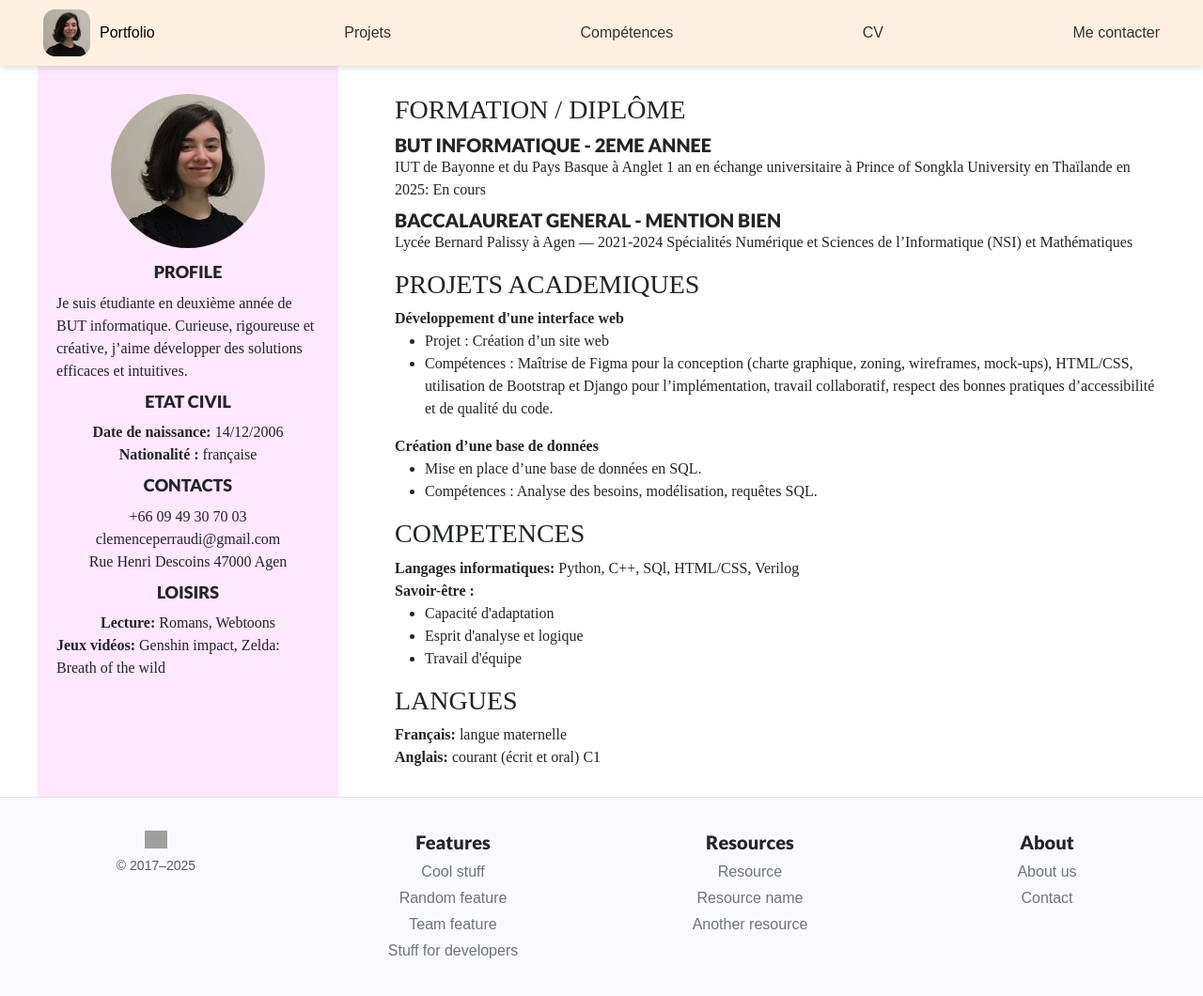
After one commit to perrclemclem/portfolio, a Django app: page /cv/ in a window 1280 px wide. The commit adds this page. Shown: the whole page at 94% size. Run offline with Django 4.2, Linux system fonts and the light colour scheme; some libraries are stand-ins or nearby versions; grey boxes are pictures that could not be loaded.

Commit message:
ajout page cv et son css

```diff
--- a/mywebsite/myapp/template/myapp/base.html
+++ b/mywebsite/myapp/template/myapp/base.html
@@ -69,7 +69,7 @@
             {% else %}
                 <a href="#">Projets</a>
                 <a href="{% url 'competences-page' %}">Compétences</a>
-                <a href="#">CV</a>
+                <a href="{% url 'cv-page' %}">CV</a>
                 <a href="{% url 'contact-page' %}">Me contacter</a>
             {% endif %}
         </nav>
--- /dev/null
+++ b/mywebsite/myapp/template/myapp/cv.html
@@ -0,0 +1,69 @@
+{% extends 'myapp/base.html' %}
+{% load static %}
+
+{% block myheader %}
+    <link rel="stylesheet" href="{% static 'css/myCss.css' %}">
+    <h1>Mon CV</h1>
+{% endblock myheader %}
+
+{% block aside %}
+    <img src="{% static 'image/photo_profil_linkedin.jpg' %}" alt="photo Clem">
+    <h2 class="text-start">PROFILE</h2>
+    <p class="text-start">Je suis étudiante en deuxième année de BUT informatique.
+        Curieuse, rigoureuse et créative, j’aime  développer des solutions efficaces et intuitives.</p>
+
+    <h2 class="text-start">ETAT CIVIL</h2>
+    <p class="text-start"><strong>Date de naissance:</strong> 14/12/2006</p>
+    <p class="text-start"><strong>Nationalité :</strong> française</p>
+
+    <h2 class="text-start">CONTACTS</h2>
+    <p class="text-start">+66 09 49 30 70 03</p>
+    <p class="text-start">clemenceperraudi@gmail.com</p>
+    <p class="text-start">Rue Henri Descoins
+        47000 Agen</p>
+
+    <h2 class="text-start">LOISIRS</h2>
+    <p class="text-start"><strong>Lecture:</strong> Romans, Webtoons</p>
+    <p class="text-start"><strong>Jeux vidéos:</strong> Genshin impact, Zelda: Breath of the wild</p>
+{% endblock aside %}
+
+{% block content %}
+    <h3>FORMATION / DIPLÔME</h3>
+    <h5 class="mb-0">BUT INFORMATIQUE - 2EME ANNEE</h5>
+    <p class="mb-2">IUT de Bayonne et du Pays Basque à Anglet
+        1 an en échange universitaire à Prince of Songkla
+        University en Thaïlande en 2025: En cours</p>
+    <h5 class="mb-0">BACCALAUREAT GENERAL - MENTION BIEN</h5>
+    <p class="mb-3">Lycée Bernard Palissy à Agen —  2021-2024
+        Spécialités Numérique et Sciences de l’Informatique (NSI)
+        et Mathématiques</p>
+
+    <h3>PROJETS ACADEMIQUES</h3>
+    <p><strong>Développement d'une interface web</strong></p>
+    <ul>
+        <li><p>Projet : Création d’un site web</p></li>
+        <li><p>Compétences : Maîtrise de Figma pour la conception
+            (charte graphique, zoning, wireframes, mock-ups), HTML/CSS,
+            utilisation de Bootstrap et Django pour l’implémentation,
+            travail collaboratif, respect des bonnes pratiques d’accessibilité
+            et de qualité du code.</p></li>
+    </ul>
+    <p><strong>Création d’une base de données</strong></p>
+    <ul>
+        <li><p>Mise en place d’une base de données en SQL.</p></li>
+        <li><p>Compétences : Analyse des besoins, modélisation, requêtes SQL.</p></li>
+    </ul>
+
+    <h3>COMPETENCES</h3>
+    <p><strong>Langages informatiques: </strong>Python, C++, SQl, HTML/CSS, Verilog</p>
+    <p><strong>Savoir-être :</strong></p>
+    <ul>
+        <li><p>Capacité d'adaptation</p></li>
+        <li><p>Esprit d'analyse et logique</p></li>
+        <li><p>Travail d'équipe</p></li>
+    </ul>
+
+    <h3>LANGUES</h3>
+    <p><strong>Français:</strong> langue maternelle</p>
+    <p><strong>Anglais:</strong> courant (écrit et oral) C1</p>
+{% endblock content %}
--- a/mywebsite/myapp/urls.py
+++ b/mywebsite/myapp/urls.py
@@ -16,5 +16,6 @@ urlpatterns = [
     path('competence1/', competence1, name="competence1-page"),
     path('competence2/', competence2, name="competence2-page"),
     path('competence3/', competence3, name="competence3-page"),
-    path('competence4/', competence4, name="competence4-page")
+    path('competence4/', competence4, name="competence4-page"),
+    path('cv/', cv, name="cv-page"),
 ]
--- a/mywebsite/myapp/views.py
+++ b/mywebsite/myapp/views.py
@@ -287,6 +287,9 @@ def addProduct(request):
 def competences(request):
     return render(request, 'myapp/competences.html')
 
+def cv(request):
+    return render(request, 'myapp/cv.html')
+
 def competence1(request):
     return render(request, 'myapp/competence1.html')
 
--- a/mywebsite/static/css/myCss.css
+++ b/mywebsite/static/css/myCss.css
@@ -61,6 +61,10 @@ aside{
     margin-right: 20px;
 }
 
+p{
+    margin: 0;
+}
+
 h2{
     margin-top: 20px;
     margin-bottom: 25px;
@@ -83,14 +87,20 @@ footer {
     background-color: #faf9ff;
     border-top: 1px solid #ddd;
     padding: 20px;
+    padding-top: 35px;
     height: min-content;
     text-align: center;
 }
 
 aside img{
-    border-radius: 8%;
+    border-radius: 50%;
     object-fit: cover;
     margin: 5px;
+}
+aside h2{
+    font-size: large;
+    margin-top: 10px;
+    margin-bottom: 10px;
 }
 
 .nav-brand {
@@ -103,7 +113,7 @@ aside img{
 /* Aside va du dessous de la barre de nav au dessus du footer */
 .sidebar {
     width: 20em;
-    background-color: rgb(255, 232, 246);
+    background-color: rgb(255, 231, 253);
     padding: 20px;
     display: flex;
     flex-direction: column;
@@ -140,7 +150,7 @@ aside img{
 .btn-competence {
     width: 750px;
     height: 95px;
-    background-color: rgb(176, 255, 229);
+    background-color: rgb(199, 249, 255);
     border-radius: 30px;
     display: flex;
     align-items: center;
@@ -161,5 +171,5 @@ aside img{
 
 .btn-competence:hover {
     transform: translateY(-5px);
-    box-shadow: 0 8px 20px rgba(0, 0, 0, 0.15);
+    box-shadow: 0 8px 20px rgb(0, 39, 44);
 }
```
